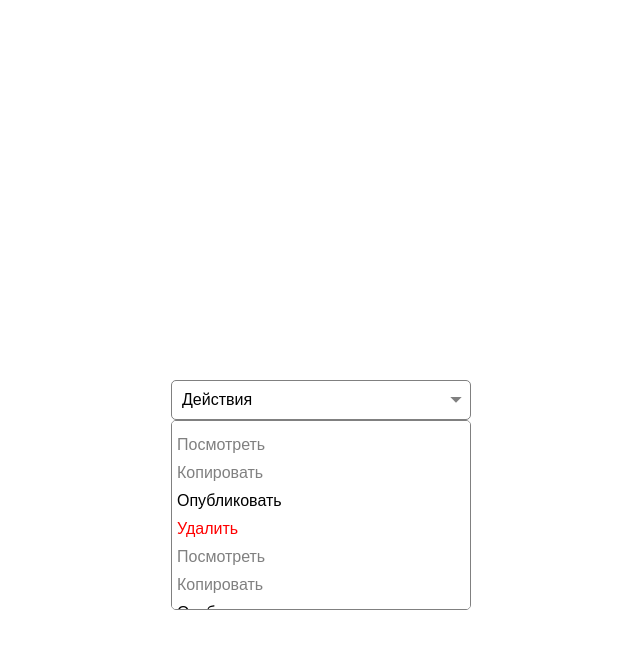
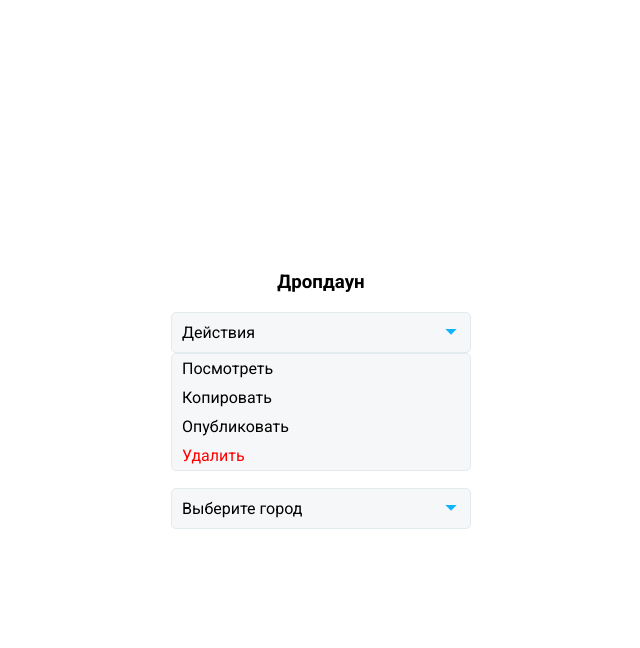
Before and after one commit to NikAndreev/customizable-dropdown, a plain HTML site: page index.html in a window 1280 px wide. Both pictures are taken after a click on the button "Действия". Shown: the whole page, without its empty margins (319-959 px from the left). Drawn offline with Linux system fonts and the light colour scheme.

Commit message:
add select functional

```diff
--- a/css/template.css
+++ b/css/template.css
@@ -2,15 +2,27 @@
 	box-sizing: border-box;
 }
 
+html,
+body {
+	height: 100%;
+}
+
 body {
 	margin: 0;
+	font-family: 'Roboto', sans-serif;
+}
+
+h3 {
+	margin-top: 0;
 }
 
 .wrapper {
-	height: 100vh;
+	min-height: 100%;
 	display: flex;
+	flex-direction: column;
 	align-items: center;
 	justify-content: center;
+	padding: 15px;
 }
 
 .dropdown {
@@ -22,8 +34,8 @@ body {
 .dropdown__header,
 .dropdown__list {
 	border-radius: 5px;
-	border: 1px solid grey;
-	background: white;
+	border: 1px solid #e3ebef;
+	background: #f6f7f8;
 }
 
 .dropdown__header {
@@ -36,6 +48,8 @@ body {
 	font-size: 16px;
 	width: 100%;
 	text-align: left;
+	font-family: inherit;
+	z-index: 2;
 }
 
 .dropdown__header::before {
@@ -43,8 +57,8 @@ body {
 	position: absolute;
 	width: 8px;
 	height: 8px;
-	background: linear-gradient(45deg, grey 50%, transparent 50%);
-	right: 10px;
+	background: linear-gradient(45deg, #11b3fe 50%, transparent 50%);
+	right: 15px;
 	top: 12px;
 	transform: rotate(-45deg);
 }
@@ -53,19 +67,22 @@ body {
 	position: absolute;
 	left: 0;
 	min-width: 100%;
-	bottom: 0;
+	bottom: 42px;
 	transform: translate(0, 100%);
-	padding: 10px 0;
+	padding: 0;
 	list-style: none;
 	margin: 0;
-	z-index: 2;
 	max-height: 190px;
 	overflow: auto;
-	display: none;
+	pointer-events: none;
+	opacity: 0;
+	transition: bottom 0.25s, opacity 0.25s;
 }
 
 .dropdown__list.active {
-	display: block;
+	pointer-events: all;
+	opacity: 1;
+	bottom: 0;
 }
 
 .dropdown__btn {
@@ -73,23 +90,25 @@ body {
 	width: 100%;
 	text-align: left;
 	background: none;
-	padding: 5px 5px;
+	padding: 5px 10px;
 	border: 0;
 	outline: none;
-	color: grey;
 	cursor: pointer;
 	font-size: 16px;
+	font-family: inherit;
 }
 
-.dropdown__btn:hover {
-	background: #b3b1b1;
-	text-decoration: underline;
+.dropdown__btn:hover,
+.dropdown__btn.active {
+	background: #eaf1f7;
+}
+
+.dropdown__btn:disabled {
+	opacity: 0.5;
+	pointer-events: none;
+	background: none;
 }
 
 .dropdown__btn--red {
 	color: red;
 }
-
-.dropdown__btn--black {
-	color: black;
-}
--- a/index.html
+++ b/index.html
@@ -11,44 +11,48 @@
 <body>
 
 	<div class="wrapper">
+		<h3>Дропдаун</h3>
 		<div class="dropdown" data-dropdown>
 			<button class="dropdown__header" data-dropdown-header>Действия</button>
 			<ul class="dropdown__list" data-dropdown-list>
 				<li class="dropdown__item">
-					<button class="dropdown__btn">Посмотреть</button>
+					<button class="dropdown__btn" data-dropdown-item>Посмотреть</button>
 				</li>
 				<li class="dropdown__item">
-					<button class="dropdown__btn">Копировать</button>
+					<button class="dropdown__btn" data-dropdown-item>Копировать</button>
 				</li>
 				<li class="dropdown__item">
-					<button class="dropdown__btn dropdown__btn--black">Опубликовать</button>
+					<button class="dropdown__btn" data-dropdown-item>Опубликовать</button>
 				</li>
 				<li class="dropdown__item">
-					<button class="dropdown__btn dropdown__btn--red">Удалить</button>
+					<button class="dropdown__btn dropdown__btn--red" data-dropdown-item>Удалить</button>
+				</li>
+			</ul>
+		</div>
+		<br>
+		<br>
+		<br>
+		<br>
+		<br>
+		<h3>Селект</h3>
+		<div class="dropdown" data-select>
+			<input type="hidden" data-select-input>
+			<button class="dropdown__header" data-select-header></button>
+			<ul class="dropdown__list" data-select-list>
+				<li class="dropdown__item">
+					<button class="dropdown__btn" disabled data-select-item data-value="" data-text="Выберите город">Выберите город</button>
 				</li>
 				<li class="dropdown__item">
-					<button class="dropdown__btn">Посмотреть</button>
+					<button class="dropdown__btn" data-select-item data-value="Moscow" data-text="Москва">Москва</button>
 				</li>
 				<li class="dropdown__item">
-					<button class="dropdown__btn">Копировать</button>
+					<button class="dropdown__btn" data-select-item data-value="Saint Petersburg" data-text="Санкт-Петербург">Санкт-Петербург</button>
 				</li>
 				<li class="dropdown__item">
-					<button class="dropdown__btn dropdown__btn--black">Опубликовать</button>
+					<button class="dropdown__btn" data-select-item data-value="Ekaterinburg" data-text="Екатеринбург">Екатеринбург</button>
 				</li>
 				<li class="dropdown__item">
-					<button class="dropdown__btn dropdown__btn--red">Удалить</button>
-				</li>
-				<li class="dropdown__item">
-					<button class="dropdown__btn">Посмотреть</button>
-				</li>
-				<li class="dropdown__item">
-					<button class="dropdown__btn">Копировать</button>
-				</li>
-				<li class="dropdown__item">
-					<button class="dropdown__btn dropdown__btn--black">Опубликовать</button>
-				</li>
-				<li class="dropdown__item">
-					<button class="dropdown__btn dropdown__btn--red">Удалить</button>
+					<button class="dropdown__btn" data-select-item data-value="Omsk" data-text="Омск">Омск</button>
 				</li>
 			</ul>
 		</div>
--- a/js/template.js
+++ b/js/template.js
@@ -1,39 +1,186 @@
 class Dropdown {
 	constructor(dropdown, config) {
 		this.dropdown = dropdown
-    this.dropdownActiveClass = config.dropdownActiveClass
-		this.header = this.dropdown.querySelector(config.header)
-		this.headerActiveClass = config.headerActiveClass
-		this.list = this.dropdown.querySelector(config.list)
-		this.listActiveClass = config.listActiveClass
+		this.dropdownSelector = config.dropdownSelector
+    this.dropdownActiveClass = config.dropdownActiveClass || ''
+		this.header = this.dropdown.querySelector(config.headerSelector)
+		this.headerActiveClass = config.headerActiveClass || ''
+		this.list = this.dropdown.querySelector(config.listSelector)
+		this.listActiveClass = config.listActiveClass || ''
+		this.itemSelector = config.itemSelector
+		this.itemActiveClass = config.itemActiveClass || ''
+		this.items = this.dropdown.querySelectorAll(this.itemSelector)
+
+		this.isSelect = config.isSelect || false
+
+		if (this.isSelect) {
+			this.input = this.dropdown.querySelector(config.inputSelector)
+		}
+
+		if (typeof config.on === 'object') {
+			this._setCallbacks(config.on)
+		}
 
 		this.toggle = this.toggle.bind(this)
-		this.close = this.close.bind(this)
+		this._open = this._open.bind(this)
+		this._close = this._close.bind(this)
+		this._documentClickHandler = this._documentClickHandler.bind(this)
+		this._listClickHandler = this._listClickHandler.bind(this)
 
-		this.header.addEventListener('click', this.toggle)
+		this._setHeaderClickHandler()
+		this._setListClickHandler()
+
+		if (this._onInit) {
+			this._onInit()
+		}
+
+		this.toggle(config.isActive || false)
+
+		if (this.isSelect) {
+			this.select(config.value)
+		}
 	}
 
-	toggle() {
-		this.dropdown.classList.toggle(this.dropdownActiveClass)
-		this.header.classList.toggle(this.headerActiveClass)
-		this.list.classList.toggle(this.listActiveClass)
+	toggle(isActive) {
+		this.isActive = isActive
+		isActive ? this._open() : this._close()
 	}
 
-	close() {
+	select(value) {
+		this.value = value
+		this.input.value = value
+
+		this.items.forEach(item => {
+			if (item.dataset.value === value) {
+				item.classList.add(this.itemActiveClass)
+				this.header.innerText = item.dataset.text
+			} else {
+				item.classList.remove(this.itemActiveClass)
+			}
+		})
+
+		if (this._onSelect) {
+			this._onSelect()
+		}
+	}
+
+	_close() {
 		this.dropdown.classList.remove(this.dropdownActiveClass)
 		this.header.classList.remove(this.headerActiveClass)
 		this.list.classList.remove(this.listActiveClass)
+
+		this._removeDocumentClickHandler()
+
+		if (this._onClose) {
+			this._onClose()
+		}
 	}
 
+	_open() {
+		this.dropdown.classList.add(this.dropdownActiveClass)
+		this.header.classList.add(this.headerActiveClass)
+		this.list.classList.add(this.listActiveClass)
+
+		this._setDocumentClickHandler()
+
+		if (this._onOpen) {
+			this._onOpen()
+		}
+	}
+
+	_setHeaderClickHandler() {
+		this.header.addEventListener('click', () => this.toggle(!this.isActive))
+	}
+
+	_setDocumentClickHandler() {
+    document.addEventListener('click', this._documentClickHandler)
+  }
+
+  _removeDocumentClickHandler() {
+    document.removeEventListener('click', this._documentClickHandler)
+  }
+
+	_documentClickHandler(e) {
+		const dropdown = e.target.closest(this.dropdownSelector)
+
+    if (!dropdown || dropdown !== this.dropdown) {
+      this.toggle(false)
+    }
+  }
+
+	_setListClickHandler() {
+		this.list.addEventListener('click', this._listClickHandler)
+	}
+
+	_listClickHandler(e) {
+		const item = e.target.closest(this.itemSelector)
+
+		if (item) {
+			if (this.isSelect) {
+				this.select(item.dataset.value)
+			}
+
+			this.toggle(false)
+		}
+	}
+
+	_setCallbacks(config) {
+		if (typeof config.init === 'function') {
+			this._onInit = config.init
+		}
+
+		if (typeof config.open === 'function') {
+			this._onOpen = config.open
+		}
+
+		if (typeof config.close === 'function') {
+			this._onClose = config.close
+		}
+
+		if (typeof config.select === 'function') {
+			this._onSelect = config.select
+		}
+	}
 }
 
 
-document.querySelectorAll('[data-dropdown]').forEach( dropdown => {
-	new Dropdown(dropdown, {
-		dropdownActiveClass: 'active',
-		header: '[data-dropdown-header]',
-		headerActiveClass: 'active',
-		list: '[data-dropdown-list]',
-		listActiveClass: 'active'
-	})
+new Dropdown(document.querySelector('[data-dropdown]'), {
+	isActive: false,
+	dropdownSelector: '[data-dropdown]',
+	dropdownActiveClass: 'active',
+	headerSelector: '[data-dropdown-header]',
+	headerActiveClass: 'active',
+	listSelector: '[data-dropdown-list]',
+	listActiveClass: 'active',
+	itemSelector: '[data-dropdown-item]'
 })
+
+
+
+const customSelect = new Dropdown(document.querySelector('[data-select]'), {
+	isSelect: true,
+	value: '', // если isSelect, то поле обязательно
+	inputSelector: '[data-select-input]', // если isSelect, то поле обязательно
+	dropdownSelector: '[data-select]',
+	dropdownActiveClass: 'active',
+	headerSelector: '[data-select-header]',
+	headerActiveClass: 'active',
+	listSelector: '[data-select-list]',
+	listActiveClass: 'active',
+	itemSelector: '[data-select-item]',
+	itemActiveClass: 'active',
+	on: {
+		init: function () {
+			console.log('Dropdown initialized');
+		},
+		open: function () {
+			console.log('Dropdown opened');
+		},
+		close: function () {
+			console.log('Dropdown closed');
+		},
+		select: function () {
+			console.log(this.value + ' selected');
+		},
+	}
+})
```
